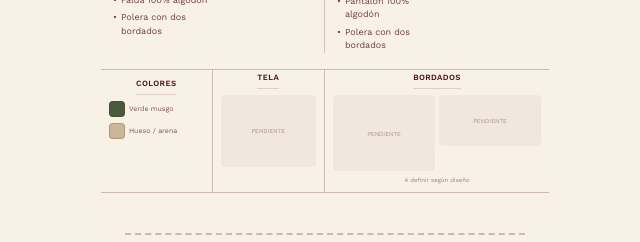
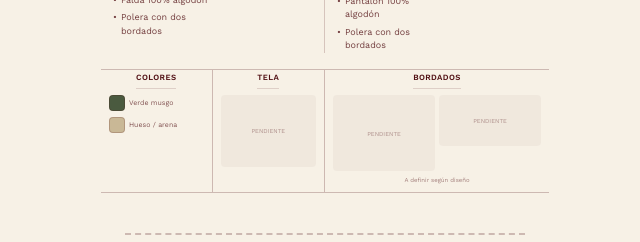
Before and after one commit to BladimirBLopez/Alexander-s-moda, a Next.js app: page /catalogo in a window 1280 px wide. Shown: the part 1888-2130 px from the top of the page, without its empty margins (315-955 px from the left). Built offline with nearby package versions, Linux system fonts and the light colour scheme.

Commit message:
Alinear titulos Colores/Tela/Bordados: mismo padding superior

```diff
--- a/app/catalogo/page.tsx
+++ b/app/catalogo/page.tsx
@@ -237,7 +237,7 @@ export default function CatalogoPage() {
 
                   <div className="grid grid-cols-2 -mx-6 border-t border-b border-[var(--color-bordo)]/25">
                     <div className="grid grid-cols-2 divide-x divide-[var(--color-bordo)]/25 border-r border-[var(--color-bordo)]/25">
-                      <div className="p-2">
+                      <div className="pt-0.5 px-2 pb-2">
                         <p className="text-[8px] uppercase tracking-[0.05em] text-[var(--color-bordo)] font-semibold mb-1.5 text-center">
           <span className="inline-block border-b border-[var(--color-bordo)]/15 pb-1">Colores</span>
         </p>
```
